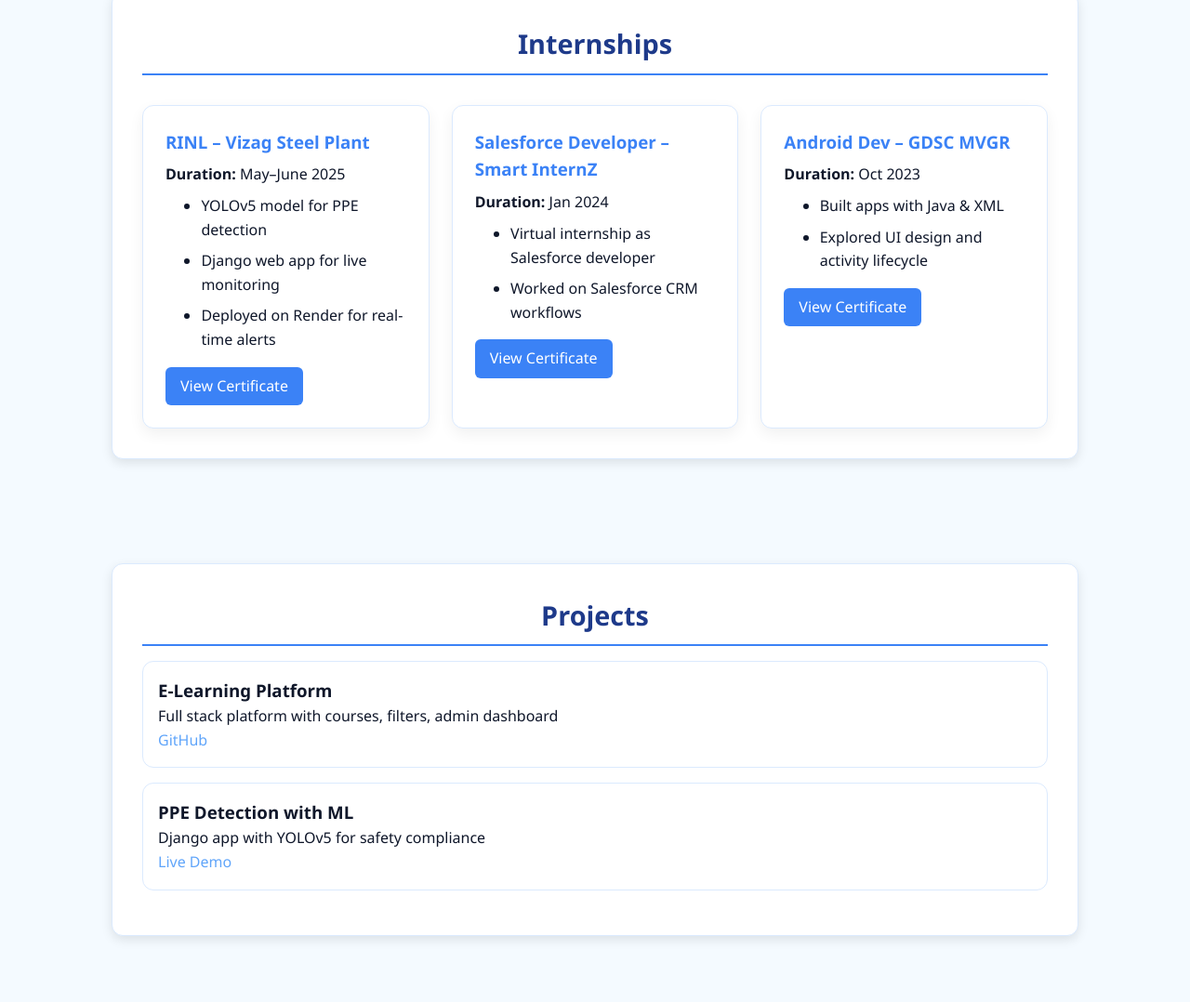
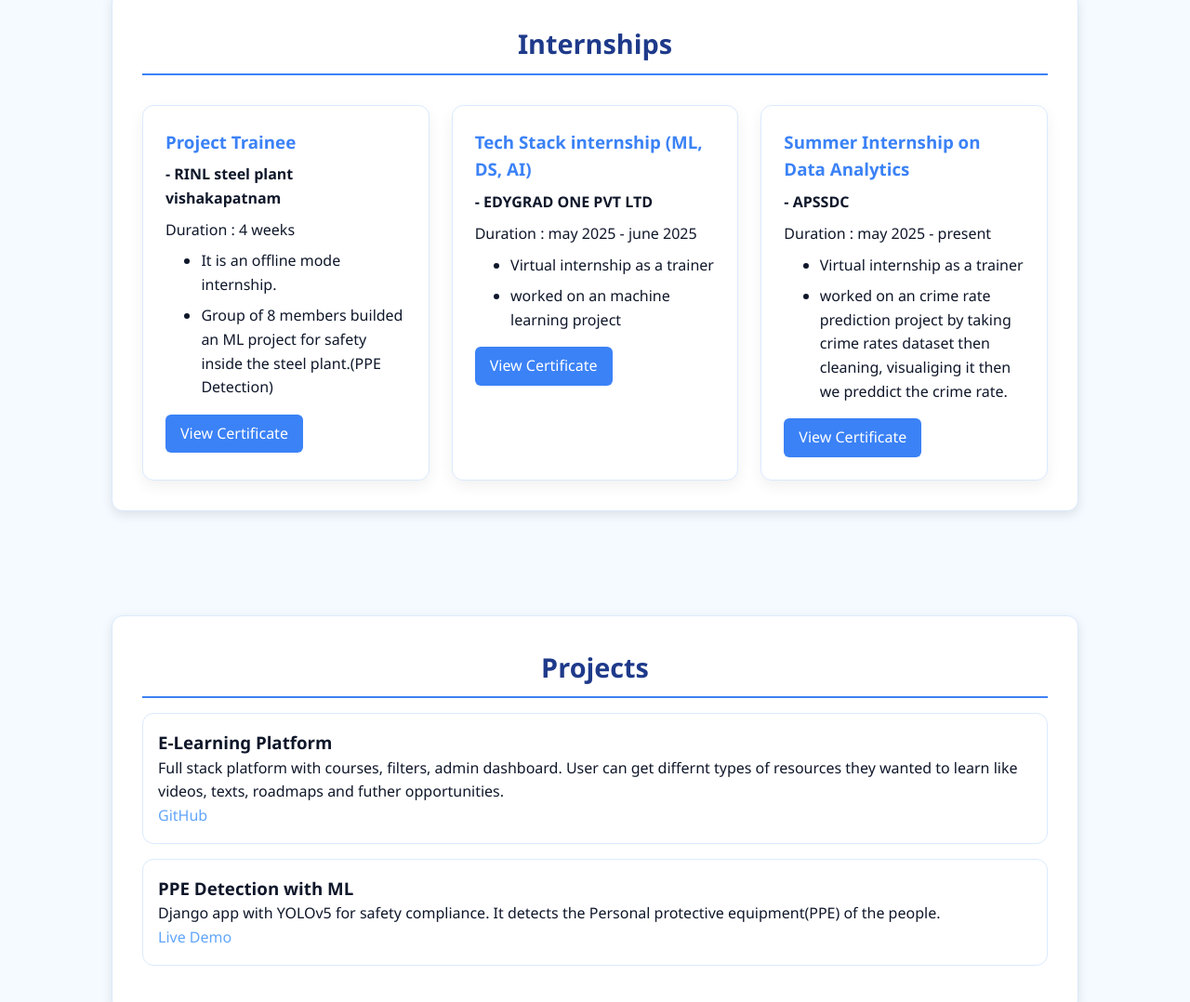
Before and after one commit to vajraputejaswi/vajraputejaswi.github.io, a plain HTML site: page index.html in a window 1280 px wide. Shown: the part 1053-2131 px from the top of the page at 93% size. Drawn offline with Linux system fonts and the light colour scheme.

Commit message:
Add files via upload

```diff
--- a/index.html
+++ b/index.html
@@ -53,34 +53,37 @@ CRUD operations, and real-time deployment. Proficient in Git, version control, a
   <div class="internship-grid">
 
     <div class="internship">
-      <h3>RINL – Vizag Steel Plant</h3>
-      <p><strong>Duration:</strong> May–June 2025</p>
+      <h3>Project Trainee</h3>
+      <p><strong>- RINL steel plant vishakapatnam</strong> </p>
+      <p>Duration : 4 weeks</p>
       <ul>
-        <li>YOLOv5 model for PPE detection</li>
-        <li>Django web app for live monitoring</li>
-        <li>Deployed on Render for real-time alerts</li>
+        <li>It is an offline mode internship.</li>
+        <li>Group of 8 members builded an ML project for safety inside the steel plant.(PPE Detection)</li>
       </ul>
-      <a href="https://ppe-django.onrender.com/" target="_blank" class="btn">View Certificate</a>
+      <a href="https://drive.google.com/file/d/14YfOwp7pSu_buCUSHVSqNxSsBnEaWp_e/view?usp=sharing" target="_blank" class="btn">View Certificate</a>
+    </div>
+
+
+    <div class="internship">
+      <h3>Tech Stack internship (ML, DS, AI)</h3>
+      <p><strong>- EDYGRAD ONE PVT LTD</strong> </p>
+      <p>Duration : may 2025 - june 2025</p>
+      <ul>
+        <li>Virtual internship as a trainer</li>
+        <li>worked on an machine learning project</li>
+      </ul>
+      <a href="https://drive.google.com/file/d/1LHn3B_munBZCEf9k8DWzms5YPaRPvOQb/view?usp=sharing" target="_blank" class="btn">View Certificate</a>
     </div>
 
     <div class="internship">
-      <h3>Salesforce Developer – Smart InternZ</h3>
-      <p><strong>Duration:</strong> Jan 2024</p>
+      <h3>Summer Internship on Data Analytics</h3>
+      <p><strong>- APSSDC</strong> </p>
+      <p>Duration : may 2025 - present</p>
       <ul>
-        <li>Virtual internship as Salesforce developer</li>
-        <li>Worked on Salesforce CRM workflows</li>
+        <li>Virtual internship as a trainer</li>
+        <li>worked on an crime rate prediction project by taking crime rates dataset then cleaning, visualiging it then we preddict the crime rate.</li>
       </ul>
-      <a href="https://drive.google.com/file/d/1LHn3B_munBZCEf9k8DWzms5YPaRPvOQb/view" target="_blank" class="btn">View Certificate</a>
-    </div>
-
-    <div class="internship">
-      <h3>Android Dev – GDSC MVGR</h3>
-      <p><strong>Duration:</strong> Oct 2023</p>
-      <ul>
-        <li>Built apps with Java & XML</li>
-        <li>Explored UI design and activity lifecycle</li>
-      </ul>
-      <a href="https://drive.google.com/file/d/1MVWw12w5jXSBeKGela6dsGrWlmYb7KmB/view" target="_blank" class="btn">View Certificate</a>
+      <a href="https://drive.google.com/file/d/1LHn3B_munBZCEf9k8DWzms5YPaRPvOQb/view?usp=sharing" target="_blank" class="btn">View Certificate</a>
     </div>
 
   </div>
@@ -92,12 +95,12 @@ CRUD operations, and real-time deployment. Proficient in Git, version control, a
       <div class="projects">
         <div class="project">
           <h3>E-Learning Platform</h3>
-          <p>Full stack platform with courses, filters, admin dashboard</p>
+          <p>Full stack platform with courses, filters, admin dashboard. User can get differnt types of resources they wanted to learn like videos, texts, roadmaps and futher opportunities.</p>
           <a href="https://github.com/vajraputejaswi/e-learning-platform" target="_blank">GitHub</a>
         </div>
         <div class="project">
           <h3>PPE Detection with ML</h3>
-          <p>Django app with YOLOv5 for safety compliance</p>
+          <p>Django app with YOLOv5 for safety compliance. It detects the Personal protective equipment(PPE) of the people. </p>
           <a href="https://ppe-django.onrender.com/" target="_blank">Live Demo</a>
         </div>
       </div>
@@ -203,25 +206,25 @@ CRUD operations, and real-time deployment. Proficient in Git, version control, a
     <div class="certification-card">
       <h3>Tech Stack Program – EDYGRAD</h3>
       <p>Completed full-stack development program with hands-on project experience.</p>
-      <a href="#" target="_blank" class="btn">View Certificate</a>
+      <a href="https://drive.google.com/file/d/1LHn3B_munBZCEf9k8DWzms5YPaRPvOQb/view?usp=sharing " target="_blank" class="btn">View Certificate</a>
     </div>
 
     <div class="certification-card">
       <h3>Salesforce Internship – Smart InternZ</h3>
       <p>Worked with Salesforce tools to build CRM workflows and automation.</p>
-      <a href="#" target="_blank" class="btn">View Certificate</a>
+      <a href="https://drive.google.com/file/d/1MVWw12w5jXSBeKGela6dsGrWlmYb7KmB/view?usp=sharing" target="_blank" class="btn">View Certificate</a>
     </div>
 
     <div class="certification-card">
       <h3>Android App Dev – GDSC</h3>
       <p>Built native Android apps using Java, explored UI design and activities.</p>
-      <a href="#" target="_blank" class="btn">View Certificate</a>
+      <a href="https://drive.google.com/file/d/1veXtC3f2ZgWRxXmB9AEjKtn6-tilMv1r/view?usp=sharing" target="_blank" class="btn">View Certificate</a>
     </div>
 
     <div class="certification-card">
       <h3>Networking – CISCO</h3>
       <p>Understood routing, switching, and basic network protocols through Cisco NetAcad.</p>
-      <a href="#" target="_blank" class="btn">View Certificate</a>
+      <a href="https://drive.google.com/file/d/1zPnTHXtH6qBM5zCOeWLv1nxhkP65Rlxe/view?usp=sharing" target="_blank" class="btn">View Certificate</a>
     </div>
 
   </div>
@@ -248,8 +251,12 @@ CRUD operations, and real-time deployment. Proficient in Git, version control, a
       <span>Community Building</span>
     </div>
     <div class="interest-card">
-      <i class="fas fa-users"></i>
+      <i class="fas fa-database"></i>
       <span>Data Science</span>
+    </div>
+    <div class="interest-card">
+      <i class="as fa-chart-pie"></i>
+      <span>Data Visualization & Dashboards</span>
     </div>
 
   </div>
```
